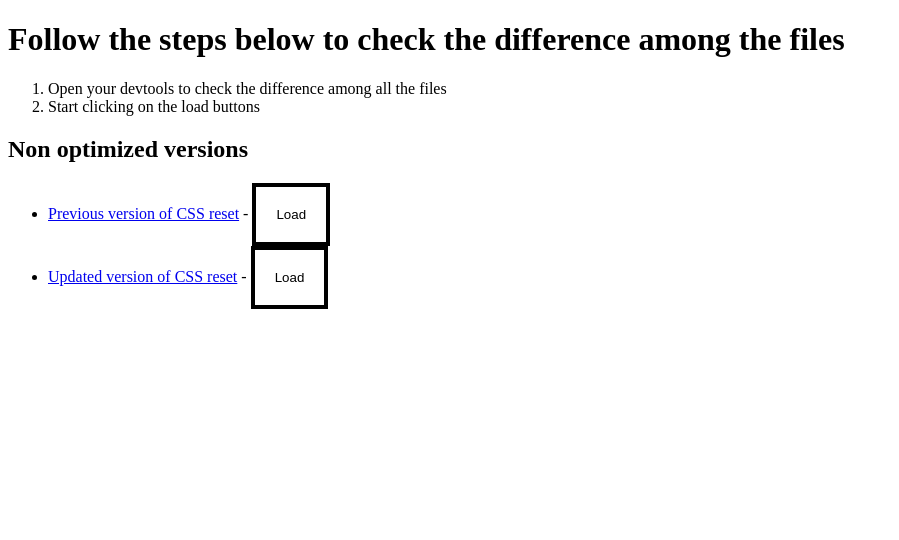
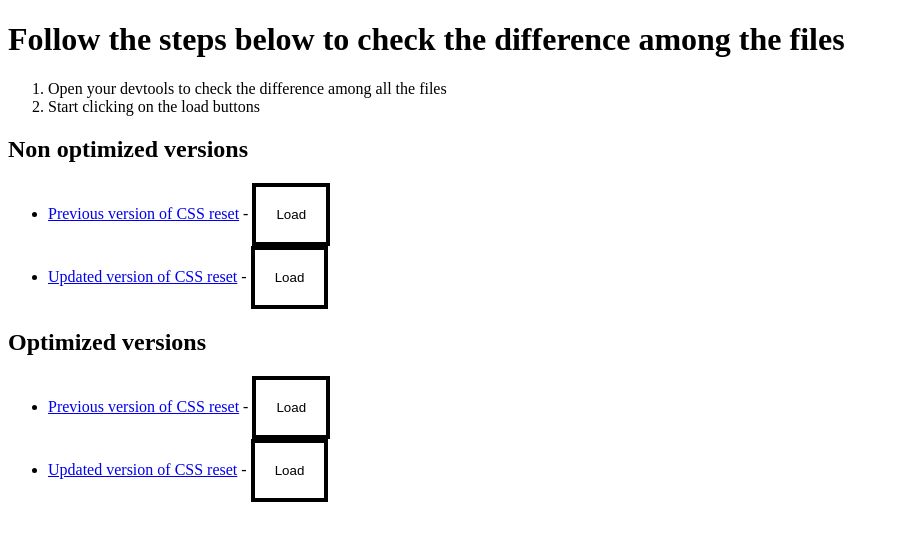
Before and after one commit to samuelsilvadev/css-reset-comparison, a website: page index.html in a window 1280 px wide. Shown: the whole page, without its empty margins (0-899 px from the left). Drawn offline with Linux system fonts and the light colour scheme.

Commit message:
feat: add minified links

```diff
--- a/index.html
+++ b/index.html
@@ -33,6 +33,19 @@
         </li>
       </ul>
     </section>
+    <section>
+      <h2>Optimized versions</h2>
+      <ul>
+        <li>
+          <a href="./dist/old-reset.min.css">Previous version of CSS reset</a> -
+          <button data-load-css>Load</button>
+        </li>
+        <li>
+          <a href="./dist/new-reset.min.css">Updated version of CSS reset</a> -
+          <button data-load-css>Load</button>
+        </li>
+      </ul>
+    </section>
     <script>
       const $loadCssButtons = document.querySelectorAll("[data-load-css]");
 
```
